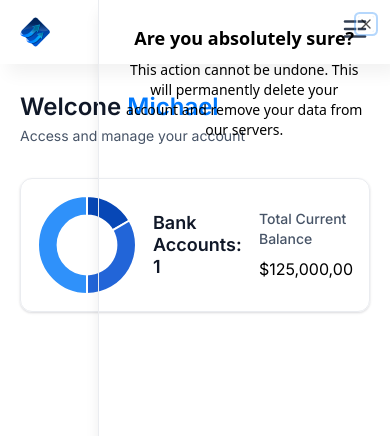
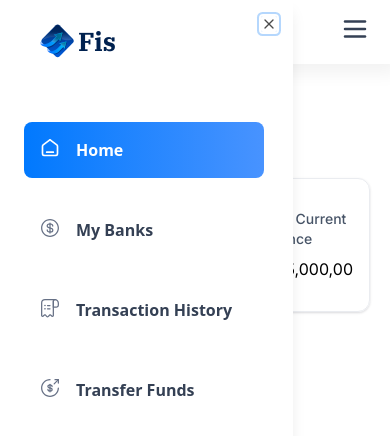
Before and after one commit to mcarlin1998/finBankApp, a Next.js app: page / in a window 390 px wide. Both pictures are taken after a click on the button 355 px from the left and 29 px from the top of the page. Shown: the top 436 px of the page. Built offline with nearby package versions, Linux system fonts and the light colour scheme.

Commit message:
Mobile Nav Sidbar development and resposiveiness

```diff
--- a/components/MobileNavBar.tsx
+++ b/components/MobileNavBar.tsx
@@ -1,14 +1,22 @@
+"use client";
 import {
   Sheet,
+  SheetClose,
   SheetContent,
   SheetDescription,
   SheetHeader,
   SheetTitle,
   SheetTrigger,
 } from "@/components/ui/sheet";
+import { cn } from "@/lib/utils";
 import Image from "next/image";
+import Link from "next/link";
+import { usePathname } from "next/navigation";
+import { sidebarLinks } from "@/constants";
 
 const MobileNavBar = ({ user }: MobileNavProps) => {
+  const pathName = usePathname();
+
   return (
     <section className="w-full max-w-[245px]">
       <Sheet>
@@ -21,14 +29,62 @@
             className="cursor-pointer"
           />
         </SheetTrigger>
-        <SheetContent>
-          <SheetHeader>
-            <SheetTitle>Are you absolutely sure?</SheetTitle>
-            <SheetDescription>
-              This action cannot be undone. This will permanently delete your
-              account and remove your data from our servers.
-            </SheetDescription>
-          </SheetHeader>
+        <SheetContent side="left" className="border-none bg-white">
+          <Link
+            href="/"
+            className=" cursor-pointer flex items-center gap-1 px-4"
+          >
+            <Image
+              src="/icons/logo.svg"
+              width={34}
+              height={34}
+              alt="Fis Logo"
+            />
+            <h1 className="text-26 font-ibm-plex-serif font-bold text-black-1">
+              Fis
+            </h1>
+          </Link>
+          <div className="mobilenav-sheet">
+            <SheetClose asChild>
+              <nav className="flex h-full flex-col gap-6 pt-16 text-white">
+                {sidebarLinks.map((item) => {
+                  const isActive =
+                    pathName === item.route ||
+                    pathName.startsWith(`${item.route}/`);
+                  return (
+                    <SheetClose asChild key={item.route}>
+                      <Link
+                        href={item.route}
+                        key={item.label}
+                        className={cn("mobilenav-sheet_close w-full", {
+                          "bg-bank-gradient": isActive,
+                        })}
+                      >
+                        <div className="relative size-6">
+                          <Image
+                            src={item.imgURL}
+                            alt={item.label}
+                            width={20}
+                            height={20}
+                            className={cn({
+                              "brightness-[3] invert-0": isActive,
+                            })}
+                          />
+                        </div>
+                        <p
+                          className={cn("text-16 font-semibold text-black-2", {
+                            "!text-white": isActive,
+                          })}
+                        >
+                          {item.label}
+                        </p>
+                      </Link>
+                    </SheetClose>
+                  );
+                })}
+              </nav>
+            </SheetClose>
+          </div>
         </SheetContent>
       </Sheet>
     </section>
```
